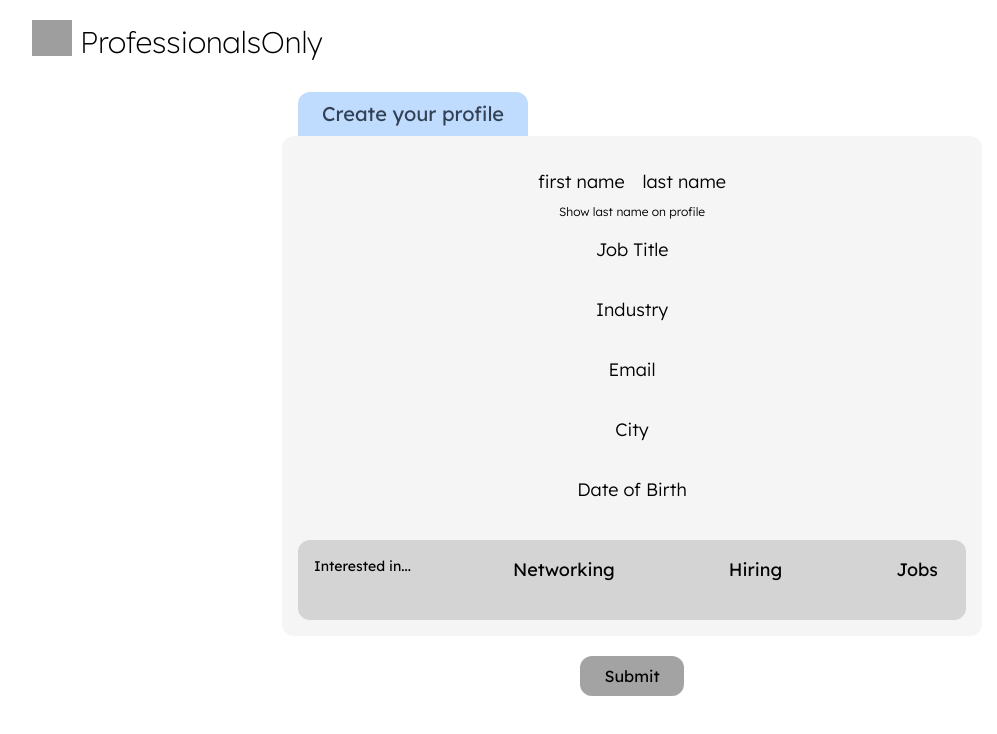
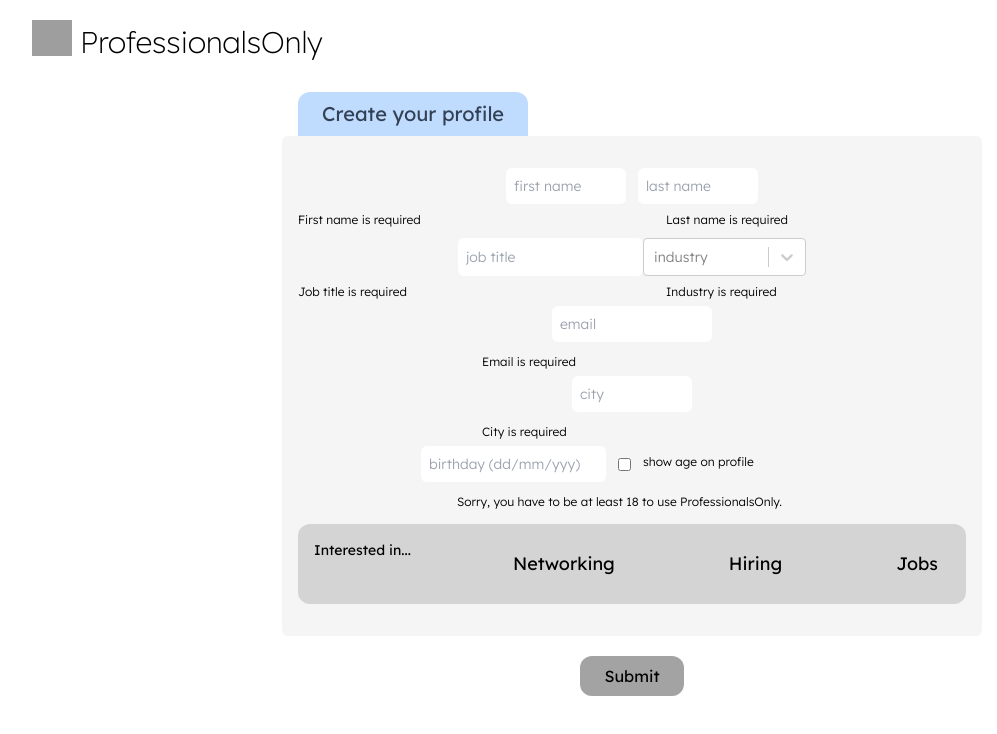
Before and after one commit to tjhind/professionals-only, a React (Vite) app: page / in a window 1280 px wide. Shown: the top 734 px of the page, without its empty margins (8-1005 px from the left). Built offline with nearby package versions, Linux system fonts and the light colour scheme; grey boxes are pictures that could not be loaded.

Commit message:
add form input functionality

```diff
--- a/package.json
+++ b/package.json
@@ -14,7 +14,8 @@
     "react": "^18.2.0",
     "react-datepicker": "^6.5.0",
     "react-dom": "^18.2.0",
-    "react-router-dom": "^6.22.3"
+    "react-router-dom": "^6.22.3",
+    "react-select": "^5.8.0"
   },
   "devDependencies": {
     "@types/react": "^18.2.64",
--- a/public/styles.css
+++ b/public/styles.css
@@ -551,54 +551,157 @@ video {
   margin-right: 0.5rem;
 }
 
+.mb-1{
+  margin-bottom: 0.25rem;
+}
+
+.mb-6{
+  margin-bottom: 1.5rem;
+}
+
+.ml-4{
+  margin-left: 1rem;
+}
+
 .mr-2{
   margin-right: 0.5rem;
+}
+
+.mt-0{
+  margin-top: 0px;
 }
 
 .mt-2{
   margin-top: 0.5rem;
 }
 
-.mt-6{
-  margin-top: 1.5rem;
+.mt-5{
+  margin-top: 1.25rem;
+}
+
+.mt-8{
+  margin-top: 2rem;
 }
 
 .flex{
   display: flex;
 }
 
-.h-100{
-  height: 30rem;
+.h-9{
+  height: 2.25rem;
+}
+
+.h-\[480px\]{
+  height: 480px;
+}
+
+.h-\[90px\]{
+  height: 90px;
+}
+
+.h-fit{
+  height: -moz-fit-content;
+  height: fit-content;
 }
 
 .w-8{
   width: 2rem;
 }
 
-.w-96{
-  width: 24rem;
+.w-\[400px\]{
+  width: 400px;
+}
+
+.w-fit{
+  width: -moz-fit-content;
+  width: fit-content;
+}
+
+.flex-row{
+  flex-direction: row;
+}
+
+.flex-wrap{
+  flex-wrap: wrap;
 }
 
 .justify-center{
   justify-content: center;
 }
 
-.bg-slate-100{
-  --tw-bg-opacity: 1;
-  background-color: rgb(241 245 249 / var(--tw-bg-opacity));
+.justify-between{
+  justify-content: space-between;
 }
 
-.bg-slate-50{
-  --tw-bg-opacity: 1;
-  background-color: rgb(248 250 252 / var(--tw-bg-opacity));
+.rounded-xl{
+  border-radius: 0.75rem;
 }
 
-.p-2{
-  padding: 0.5rem;
+.rounded-t-xl{
+  border-top-left-radius: 0.75rem;
+  border-top-right-radius: 0.75rem;
+}
+
+.bg-blue-200{
+  --tw-bg-opacity: 1;
+  background-color: rgb(191 219 254 / var(--tw-bg-opacity));
+}
+
+.bg-neutral-100{
+  --tw-bg-opacity: 1;
+  background-color: rgb(245 245 245 / var(--tw-bg-opacity));
+}
+
+.bg-neutral-300{
+  --tw-bg-opacity: 1;
+  background-color: rgb(212 212 212 / var(--tw-bg-opacity));
+}
+
+.bg-neutral-400{
+  --tw-bg-opacity: 1;
+  background-color: rgb(163 163 163 / var(--tw-bg-opacity));
+}
+
+.bg-white{
+  --tw-bg-opacity: 1;
+  background-color: rgb(255 255 255 / var(--tw-bg-opacity));
+}
+
+.p-4{
+  padding: 1rem;
+}
+
+.px-28{
+  padding-left: 7rem;
+  padding-right: 7rem;
+}
+
+.px-3{
+  padding-left: 0.75rem;
+  padding-right: 0.75rem;
+}
+
+.px-6{
+  padding-left: 1.5rem;
+  padding-right: 1.5rem;
+}
+
+.py-2{
+  padding-top: 0.5rem;
+  padding-bottom: 0.5rem;
+}
+
+.py-4{
+  padding-top: 1rem;
+  padding-bottom: 1rem;
 }
 
 .pb-1{
   padding-bottom: 0.25rem;
+}
+
+.pb-2{
+  padding-bottom: 0.5rem;
 }
 
 .pb-6{
@@ -609,22 +712,44 @@ video {
   padding-top: 0.5rem;
 }
 
+.pt-4{
+  padding-top: 1rem;
+}
+
+.font-body{
+  font-family: Lexend;
+}
+
 .font-header{
   font-family: Lexend;
 }
 
-.text-3xl{
-  font-size: 1.875rem;
-  line-height: 2.25rem;
+.text-2xl{
+  font-size: 1.5rem;
+  line-height: 2rem;
 }
 
-.text-xl{
-  font-size: 1.25rem;
-  line-height: 1.75rem;
+.text-sm{
+  font-size: 0.875rem;
+  line-height: 1.25rem;
+}
+
+.text-xs{
+  font-size: 0.75rem;
+  line-height: 1rem;
+}
+
+.font-extralight{
+  font-weight: 200;
 }
 
 .font-light{
   font-weight: 300;
+}
+
+.text-slate-700{
+  --tw-text-opacity: 1;
+  color: rgb(51 65 85 / var(--tw-text-opacity));
 }
 
 @media (min-width: 768px){
@@ -633,29 +758,70 @@ video {
     margin-right: 2.5rem;
   }
 
-  .md\:mt-4{
-    margin-top: 1rem;
+  .md\:mt-5{
+    margin-top: 1.25rem;
   }
 
   .md\:mt-6{
     margin-top: 1.5rem;
   }
 
-  .md\:w-16{
-    width: 4rem;
+  .md\:h-10{
+    height: 2.5rem;
   }
 
-  .md\:pb-1{
-    padding-bottom: 0.25rem;
+  .md\:h-\[500px\]{
+    height: 500px;
   }
 
-  .md\:text-2xl{
-    font-size: 1.5rem;
-    line-height: 2rem;
+  .md\:h-\[80px\]{
+    height: 80px;
   }
 
-  .md\:text-5xl{
-    font-size: 3rem;
-    line-height: 1;
+  .md\:w-10{
+    width: 2.5rem;
+  }
+
+  .md\:w-\[600px\]{
+    width: 600px;
+  }
+
+  .md\:px-48{
+    padding-left: 12rem;
+    padding-right: 12rem;
+  }
+
+  .md\:text-3xl{
+    font-size: 1.875rem;
+    line-height: 2.25rem;
+  }
+
+  .md\:text-lg{
+    font-size: 1.125rem;
+    line-height: 1.75rem;
+  }
+
+  .md\:text-xl{
+    font-size: 1.25rem;
+    line-height: 1.75rem;
   }
 }
+
+@media (min-width: 1024px){
+  .lg\:mt-5{
+    margin-top: 1.25rem;
+  }
+
+  .lg\:w-\[700px\]{
+    width: 700px;
+  }
+
+  .lg\:w-\[900px\]{
+    width: 900px;
+  }
+
+  .lg\:px-60{
+    padding-left: 15rem;
+    padding-right: 15rem;
+  }
+}
--- a/src/components/ProfileForm.tsx
+++ b/src/components/ProfileForm.tsx
@@ -1,4 +1,71 @@
+import { useState } from "react";
+import { Link } from "react-router-dom";
+import CreatableSelect from "react-select/creatable";
+import DatePicker from "react-datepicker";
+import "react-datepicker/dist/react-datepicker.css";
+
+type userInfo = {
+  firstName: string;
+  lastName: string;
+  job: string;
+  industry: string;
+  email: string;
+  DOB: Date | null;
+  showAge: boolean;
+  interests: string[];
+};
+
 export default function ProfileForm() {
+  const [userInfo, setUserInfo] = useState<userInfo>({
+    firstName: "",
+    lastName: "",
+    job: "",
+    industry: "",
+    email: "",
+    DOB: null,
+    showAge: false,
+    interests: [],
+  });
+
+  const handleChange = (e: React.FormEvent<HTMLInputElement>) => {
+    const { name, value } = e.target as HTMLInputElement;
+    setUserInfo((curr) => {
+      return { ...curr, [name]: value };
+    });
+  };
+
+  const handleClick = (e: React.MouseEvent<HTMLButtonElement>) => {
+    const { name } = e.target as HTMLButtonElement;
+    userInfo["interests"].includes(name)
+      ? setUserInfo(() => {
+          return {
+            ...userInfo,
+            ["interests"]: userInfo["interests"].filter(
+              (interest) => name !== interest
+            ),
+          };
+        })
+      : setUserInfo((curr) => {
+          return { ...curr, ["interests"]: [...userInfo["interests"], name] };
+        });
+  };
+
+  const handleSubmit = (e: React.FormEvent<SubmitEvent>) => {
+    e.preventDefault();
+  };
+
+  const industries = [
+    { value: "Technology", label: "Technology" },
+    { value: "Finance", label: "Finance" },
+    { value: "Healthcare", label: "Healthcare" },
+    { value: "Hospitality", label: "Hospitality" },
+    {
+      value: "Other",
+      label: "Other: type to select",
+      isDisabled: true,
+    },
+  ];
+
   return (
     <>
       <section className="flex flex-row justify-center align-center h-fit">
@@ -8,58 +75,157 @@ export default function ProfileForm() {
               Create your profile
             </h3>
           </section>
-          <section className="w-[400px] h-[480px] md:h-[500px] md:w-[600px] lg:w-[700px] rounded-xl mt-0 p-4 bg-neutral-100">
-            <div className="flex justify-between px-28 md:px-48 lg:px-60 pt-4 pb-2">
-              <h4 className="font-body text-sm md:text-lg font-light">
-                first name
+          <section className="w-[400px] h-[480px] md:h-[500px] md:w-[600px] lg:w-[700px] rounded-md mt-0 p-4 bg-neutral-100">
+            <div className="flex justify-between px-14 md:px-40 lg:px-52 pt-4 pb-2">
+              <input
+                name="firstName"
+                className="w-[120px] font-body text-sm md:text-md rounded-md font-light p-2"
+                placeholder="first name"
+                onChange={handleChange}
+              ></input>
+              <input
+                name="lastName"
+                className="w-[120px] font-body text-sm md:text-md rounded-md font-light p-2"
+                placeholder="last name"
+                onChange={handleChange}
+              ></input>
+            </div>
+            <div className="flex justify-between">
+              <h4 className=" w-[300px] h-[10px] font-body text-xs font-light">
+                First name is required
               </h4>
-              <h4 className="font-body text-sm md:text-lg font-light">
-                last name
+              <h4 className=" w-[300px] h-[10px] font-body text-xs font-light">
+                Last name is required
               </h4>
             </div>
-            <div className="flex justify-center">
-              <h4 className="font-body text-xs md:text-md font-light">
-                Show last name on profile
+            <div className="flex justify-between px-10 md:px-32 lg:px-40 pt-4 pb-2">
+              <input
+                name="job"
+                className="w-[200px] md:w-[210px] font-body text-sm md:text-md rounded-md font-light p-2"
+                placeholder="job title"
+                onChange={handleChange}
+              ></input>
+              <CreatableSelect
+                name="industry"
+                className="font-body text-sm md:text-sm font-light text-slate-700 rounded-md w-[500px]"
+                isClearable
+                options={industries}
+                placeholder="industry"
+                formatCreateLabel={(str) => `"${str}"`}
+                onChange={(value) => {
+                  value !== null
+                    ? setUserInfo((curr) => {
+                        return { ...curr, ["industry"]: value.value };
+                      })
+                    : setUserInfo((curr) => {
+                        return { ...curr, ["industry"]: "" };
+                      });
+                }}
+              />
+            </div>
+            <div className="flex justify-between">
+              <h4 className=" w-[300px] h-[10px] font-body text-xs font-light">
+                Job title is required
+              </h4>
+              <h4 className=" w-[300px] h-[10px] font-body text-xs font-light">
+                Industry is required
               </h4>
             </div>
-            <div className="flex justify-center py-4">
-              <h4 className="font-body text-sm md:text-lg font-light">
-                Job Title
+
+            <div className="flex justify-center py-3">
+              <input
+                name="email"
+                className="w-[160px] font-body text-sm md:text-md rounded-md font-light p-2"
+                placeholder="email"
+                onChange={handleChange}
+              ></input>
+            </div>
+            <div className="flex justify-center">
+              <h4 className=" w-[300px] h-[10px] font-body text-xs font-light">
+                Email is required
               </h4>
             </div>
-            <div className="flex justify-center py-4">
-              <h4 className="font-body text-sm md:text-lg font-light">
-                Industry
+            <div className="flex justify-center py-3">
+              <input
+                name="city"
+                className="w-[120px] font-body text-sm md:text-md rounded-md font-light p-2"
+                placeholder="city"
+                onChange={handleChange}
+              ></input>
+            </div>
+            <div className="flex justify-center">
+              <h4 className=" w-[300px] h-[10px] font-body text-xs font-light">
+                City is required
               </h4>
             </div>
-            <div className="flex justify-center py-4">
-              <h4 className="font-body text-sm md:text-lg font-light">Email</h4>
+            <div className="flex justify-center py-3 font-body text-sm md:text-md font-light p-3">
+              <DatePicker
+                className="p-2 rounded-md"
+                selected={userInfo["DOB"]}
+                placeholderText="birthday (dd/mm/yyy)"
+                onChange={(date) =>
+                  setUserInfo((curr) => {
+                    return { ...curr, ["DOB"]: date };
+                  })
+                }
+                dateFormat={"dd/MM/yyyy"}
+                maxDate={new Date()}
+                scrollableYearDropdown
+                showYearDropdown
+                showMonthDropdown
+                isClearable
+                yearDropdownItemNumber={80}
+              />
+              <div className="flex justify-center items-center">
+                <input
+                  type="checkbox"
+                  className="ml-3"
+                  checked={userInfo["showAge"]}
+                  onChange={() =>
+                    setUserInfo((curr) => {
+                      return { ...curr, ["showAge"]: !userInfo["showAge"] };
+                    })
+                  }
+                ></input>
+                <h4 className="w-[200px] h-[20px] font-body text-xs md:text-md font-light ml-3">
+                  show age on profile
+                </h4>
+              </div>
             </div>
-            <div className="flex justify-center py-4">
-              <h4 className="font-body text-sm md:text-lg font-light">City</h4>
-            </div>
-            <div className="flex justify-center py-4">
-              <h4 className="font-body text-sm md:text-lg font-light">
-                Date of Birth
+            <div className="flex justify-center">
+              <h4 className=" w-[350px] h-[10px] font-body text-xs font-light">
+                Sorry, you have to be at least 18 to use ProfessionalsOnly.
               </h4>
             </div>
-            <section className="flex justify-center align-center h-fit">
+            <div className="flex justify-center align-center h-fit">
               <div className="flex justify-between flex-wrap w-[400px] h-[90px] md:w-[600px] md:h-[80px] lg:w-[900px] rounded-xl mt-8 md:mt-6 lg:mt-5 mb-1 p-4 text-sm md:text-lg font-body bg-neutral-300">
                 <h4 className="text-sm">Interested in...</h4>
-                <h4 className="px-3">Networking</h4>
-                <h4 className="px-3">Hiring</h4>
-                <h4 className="px-3">Jobs</h4>
+                <button
+                  className="px-3"
+                  name="Networking"
+                  onClick={handleClick}
+                >
+                  Networking
+                </button>
+                <button className="px-3" name="Hiring" onClick={handleClick}>
+                  Hiring
+                </button>
+                <button className="px-3" name="Jobs" onClick={handleClick}>
+                  Jobs
+                </button>
               </div>
-            </section>
+            </div>
           </section>
         </div>
       </section>
 
-      <section className="flex justify-center align-center mt-5 md:mt-5">
-        <section className="bg-neutral-400 w-fit rounded-xl mb-6">
-          <h3 className="font-header text-m md:text-l py-2 px-6">Submit</h3>
-        </section>
-      </section>
+      <div className="flex justify-center align-center mt-5 md:mt-5">
+        <Link to="ProfileCard">
+          <button className="bg-neutral-400 w-fit rounded-xl mb-6">
+            <h3 className="font-header text-m md:text-l py-2 px-6">Submit</h3>
+          </button>
+        </Link>
+      </div>
     </>
   );
 }
```
Also changed, not shown: 1 other file (tests, documents, lock files or other folders).
